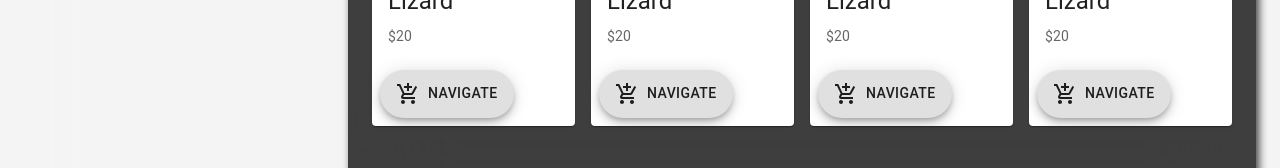
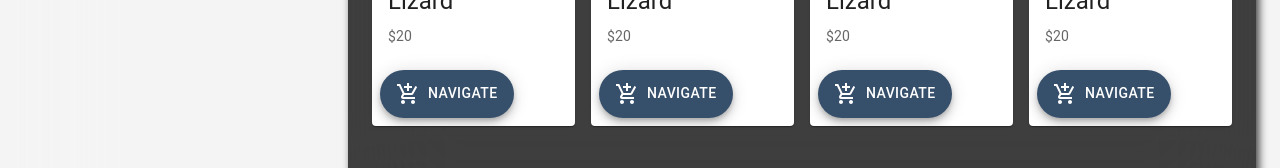
Before and after one commit to GOVISH-DAVIE/kitengela_spice, a React (Create React App) app: page / in a window 1280 px wide. Shown: the part 353-521 px from the top of the page. Built offline with nearby package versions, Linux system fonts and the light colour scheme; the HTML template or start-up script is replaced by a standard one.

Commit message:
Product Listing

```diff
--- a/src/App.tsx
+++ b/src/App.tsx
@@ -9,10 +9,21 @@
   Route,
 } from "react-router-dom";
 import Cookies from './utils/cookies';
+import { createTheme, ThemeProvider } from '@mui/material/styles';
 
+const theme = createTheme({
+  palette: {
+    primary: {
+      main: '#364F6B',
 
+    },
+    secondary: {
+      main: '#ff3d00'
+    },
+  },
+});
 
-
+// 364F6B
 
 
 
@@ -32,6 +43,7 @@
     }, [])
   return (
     <Router>
+      <ThemeProvider theme={theme}>
 
       <UserContext.Provider value={{ value: userState, updateUser: updateUser }} >
 
@@ -44,6 +56,7 @@
 
         </div>
       </UserContext.Provider>
+      </ThemeProvider>
     </Router>
   );
 }
--- a/src/components/home/cards.tsx
+++ b/src/components/home/cards.tsx
@@ -28,7 +28,7 @@
                     $20 </Typography>
             </CardContent>
             <CardActions>
-                <Fab variant="extended">
+                <Fab color='primary' variant="extended">
                     <AddShoppingCart sx={{ mr: 1 }} />
                     Navigate
                 </Fab>
```
